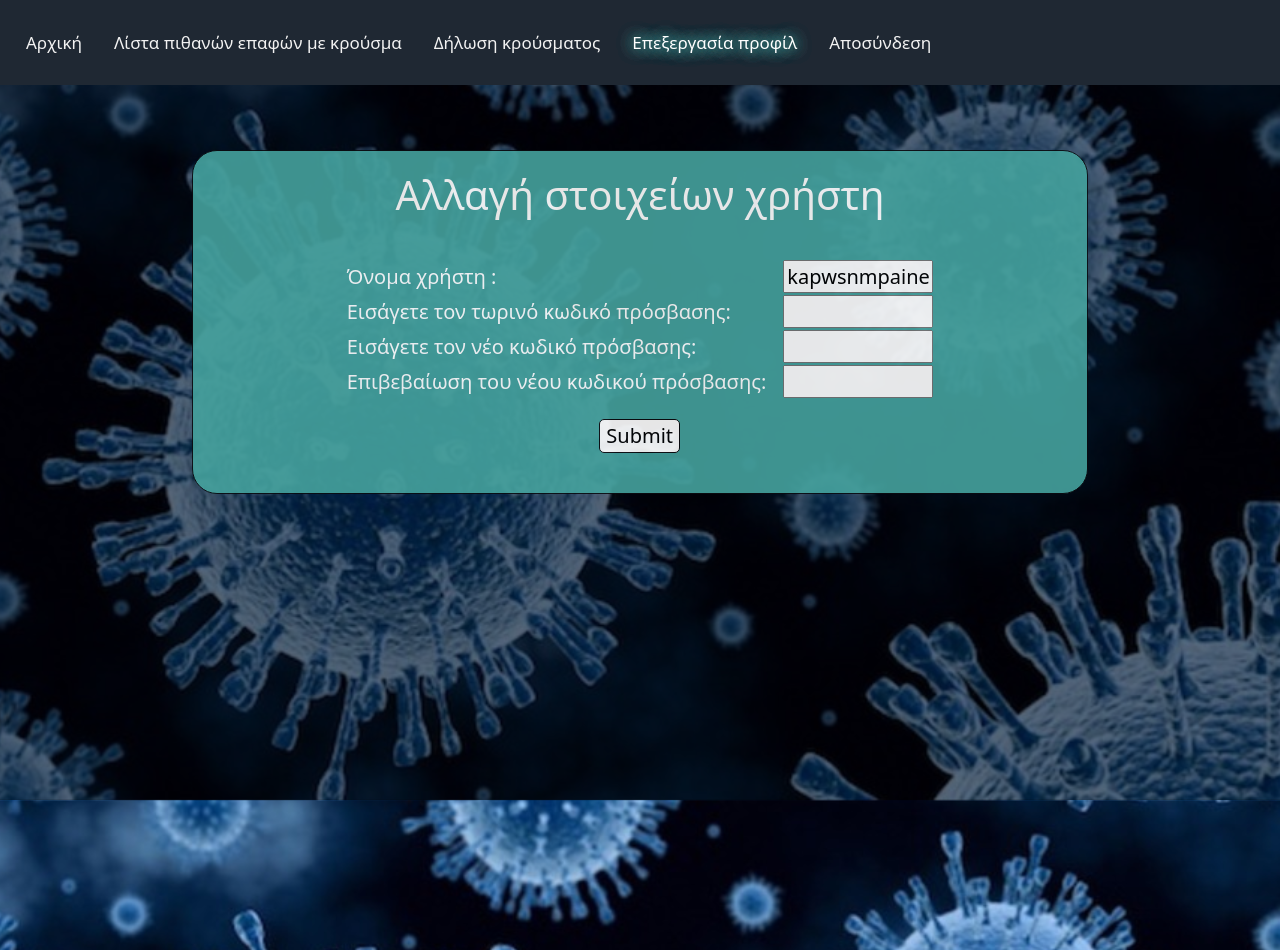
After one commit to Tonyzaf/Web-Project, a PHP site: page /profile.php in a window 1280 px wide. The commit adds this page. Run offline with PHP 8.4, Linux system fonts and the light colour scheme.

Commit message:
profile-krousma update

```diff
--- a/index.php
+++ b/index.php
@@ -1,5 +1,5 @@
 <!-- CSS -->
-<link rel="stylesheet" href="./styles.css">
+<link rel="stylesheet" href="styles.css">
 <!-- Boostrap -->
 <link href="https://cdn.jsdelivr.net/npm/bootstrap@5.2.0/dist/css/bootstrap.min.css" rel="stylesheet">
 <script src="https://cdn.jsdelivr.net/npm/bootstrap@5.2.0/dist/js/bootstrap.bundle.min.js"></script>
@@ -23,8 +23,8 @@
 <div class="topnav" id="myTopnav" >
   <a class="active" href="#home">Αρχική</a>
   <a href="#contacts">Λίστα πιθανών επαφών με κρούσμα</a>
-  <a href="./krousma.php">Δήλωση κρούσματος</a>
-  <a href="#profile">Επεξεργασία προφίλ</a>
+  <a href="krousma.php">Δήλωση κρούσματος</a>
+  <a href="profile.php">Επεξεργασία προφίλ</a>
   <a href="#logout">Αποσύνδεση</a>
   <a href="javascript:void(0);" class="icon" onclick="myFunction()">
     <i class="fa fa-bars"></i>
--- /dev/null
+++ b/profile.php
@@ -0,0 +1,70 @@
+<!-- CSS -->
+<link rel="stylesheet" href="styles.css">
+<!-- Boostrap -->
+<link href="https://cdn.jsdelivr.net/npm/bootstrap@5.2.0/dist/css/bootstrap.min.css" rel="stylesheet">
+<script src="https://cdn.jsdelivr.net/npm/bootstrap@5.2.0/dist/js/bootstrap.bundle.min.js"></script>
+<!-- JS -->
+<script src="./Scripts/Home.js"></script>
+
+<html>
+
+<!-- Header -->
+<head>
+  <title>Corona Tracker</title>
+  <meta name="viewport" content="width=device-width, initial-scale=1">
+  <link rel="stylesheet" href="https://cdnjs.cloudflare.com/ajax/libs/font-awesome/4.7.0/css/font-awesome.min.css">
+</head>
+
+<!-- Main Body -->
+<body class="parallax">
+
+<!-- NavBar -->
+<div class="topnav" id="myTopnav" >
+  <a href="index.php">Αρχική</a>
+  <a href="#contacts">Λίστα πιθανών επαφών με κρούσμα</a>
+  <a href="krousma.php">Δήλωση κρούσματος</a>
+  <a class="active" href="profile.php">Επεξεργασία προφίλ</a>
+  <a href="#logout">Αποσύνδεση</a>
+  <a href="javascript:void(0);" class="icon" onclick="myFunction()" >
+    <i class="fa fa-bars" ></i>
+  </a>
+</div>
+
+<!-- Info change -->
+<div class="plaisio2">
+  <h1> Αλλαγή στοιχείων χρήστη</h1>
+  <form  method="post">
+	<table>
+	  <tr>
+		<td>Όνομα χρήστη :</td>
+		<td><input type="text" id="name" name="name" value="kapwsnmpaineitonoma" style="margin-left:15px; width:150px;"></td>
+	  </tr>
+      <tr>
+        <td>Εισάγετε τον τωρινό κωδικό πρόσβασης:</td>
+		<td><input type="text" id="lastpassword" name="lastpassword" style="margin-left:15px; width:150px;"></td>
+	  </tr>
+      <tr>
+        <td>Εισάγετε τον νέο κωδικό πρόσβασης:</td>
+		<td><input type="text" id="newpassword" name="newpassword" style="margin-left:15px; width:150px;" ></td>
+	  </tr>
+      <tr>
+        <td>Επιβεβαίωση του νέου κωδικού πρόσβασης:</td>
+		<td><input type="text" id="checknewpassword" name="checknewpassword" style="margin-left:15px; width:150px;" ></td>
+	  </tr>
+	</table>
+    <input type="submit"id="submitbutton" style="margin-left:45%;margin-top:20px;">
+  </form>
+  <div class="check"style="margin-left:33%;">
+    <?php
+        if(isset($_POST['newpassword'])&&($_POST['checknewpassword'])){
+        $check = $_POST['newpassword'];
+        $pass = $_POST['checknewpassword'];
+        if ($check!=$pass)
+        echo "!Οι κωδικοί που εισάγατε διαφέρουν";
+        }
+    ?>
+  </div>
+</div>
+
+</body>
+</html>
--- a/styles.css
+++ b/styles.css
@@ -48,11 +48,11 @@ body {
   line-height: 25px;
 }
 .topnav a:hover {
-    background-color: #c5c6c7;
-    color: #0b0c10;
+  text-shadow: 0px 0px 15px #c5c6c7, 0px 0px 15px #c5c6c7, 0px 0px 15px #c5c6c7;;
+  color: #d8dce0;
 }
 .topnav a.active {
-    background-color: #45a29e;
+  text-shadow: 0px 0px 15px #45a29e, 0px 0px 15px #45a29e, 0px 0px 15px #45a29e;;
   color: white;
 }
 .topnav .icon {
@@ -139,8 +139,82 @@ body {
   margin-top: 40px;
   margin-left: auto;
   margin-right: auto;
-    padding-bottom: 150px;
+  margin-bottom: 150px;
   width : 70%;
   height : 70%;
   z-index: inherit;
 }
+
+/*Infection*/
+.plaisio1 {
+  position: relative;
+  display: block;
+  width: 60%;
+  font-size: 20px;
+  background: #45a29e;
+  padding-left: 40px;
+  padding-top: 20px;
+  padding-right: 40px;
+  margin-left: auto;
+  margin-right: auto;
+  margin-top: 150px;
+  opacity: 0.9;
+  border: 1px solid #0b0c10;
+  border-radius: 25px 25px 25px 25px;
+  color: #fff;
+}
+.plaisio1 h1{
+  text-align: center;
+}
+.plaisio1 label{
+  margin-top: 20px;
+}
+#infection{
+  margin-top: 20px;
+  margin-left: 10px;
+}
+#submitbutton{
+  margin-top: 20px;
+  margin-left: 10px;
+  background-color: #fff;
+  border: 1px solid #0b0c10;
+  border-radius: 5px 5px 5px 5px;
+}
+#submitbutton:hover{
+  background-color: #ecedee;
+  color: #0b0c10;
+}
+.check{
+  padding-bottom: 20px;
+  color: red;
+}
+
+/*Change info*/
+.plaisio2 {
+  position: relative;
+  display: block;
+  width: 70%;
+  font-size: 20px;
+  background: #45a29e;
+  padding-left: 40px;
+  padding-top: 20px;
+  padding-right: 40px;
+  margin-left: auto;
+  margin-right: auto;
+  margin-top: 150px;
+  opacity: 0.9;
+  border: 1px solid #0b0c10;
+  border-radius: 25px 25px 25px 25px;
+  color: #fff;
+}
+.plaisio2 h1{
+  text-align: center;
+}
+.plaisio2 table{
+  margin-top: 40px;
+  color: #fff;
+  font-size: 20px;
+  margin-left: auto;
+  margin-right: auto;
+  margin-bottom: auto;
+}
```
Also changed, not shown: krousma.php (+54 -1 lines). Lines whose indentation alone changed are shown as unchanged.
